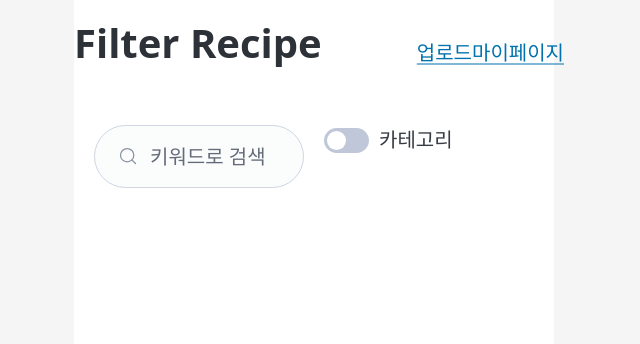
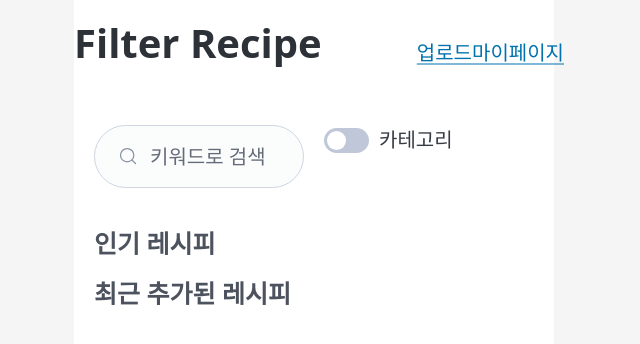
Before and after one commit to seondal/FilterRecipe, a Next.js app: page / in a window 1280 px wide. Shown: the top 344 px of the page, without its empty margins (326-966 px from the left). Built offline with nearby package versions, Linux system fonts and the light colour scheme.

Commit message:
✨ feat :  홈화면

```diff
--- /dev/null
+++ b/src/app/(main)/Feed.tsx
@@ -0,0 +1,8 @@
+export default function Feed() {
+  return (
+    <>
+      <h4>인기 레시피</h4>
+      <h4>최근 추가된 레시피</h4>
+    </>
+  );
+}
--- a/src/app/(main)/page.tsx
+++ b/src/app/(main)/page.tsx
@@ -2,14 +2,20 @@
 
 import { useState } from "react";
 import Category from "./Category";
+import { useSearchParams } from "next/navigation";
+import Feed from "./Feed";
 
 export default function Page() {
+  const searchParams = useSearchParams();
+  const keyword = searchParams.get("search");
+
   const [searchActive, setSearchActive] = useState(false);
   const [categoryActive, setCategoryActive] = useState(false);
 
   return (
     <>
       <fieldset className="grid">
+        <form>
           <input
             name="search"
             type="search"
@@ -19,7 +25,9 @@ export default function Page() {
               setSearchActive(true);
             }}
             onBlur={() => setSearchActive(false)}
+            defaultValue={keyword ?? ""}
           />
+        </form>
         <label>
           <input
             name="terms"
@@ -31,8 +39,8 @@ export default function Page() {
           카테고리
         </label>
       </fieldset>
-      {searchActive && <div className="bg-black">검색창</div>}
       {categoryActive && <Category />}
+      {keyword ? <h4>{keyword} 검색 결과</h4> : <Feed />}
     </>
   );
 }
```
Lines whose indentation alone changed are shown as unchanged.
